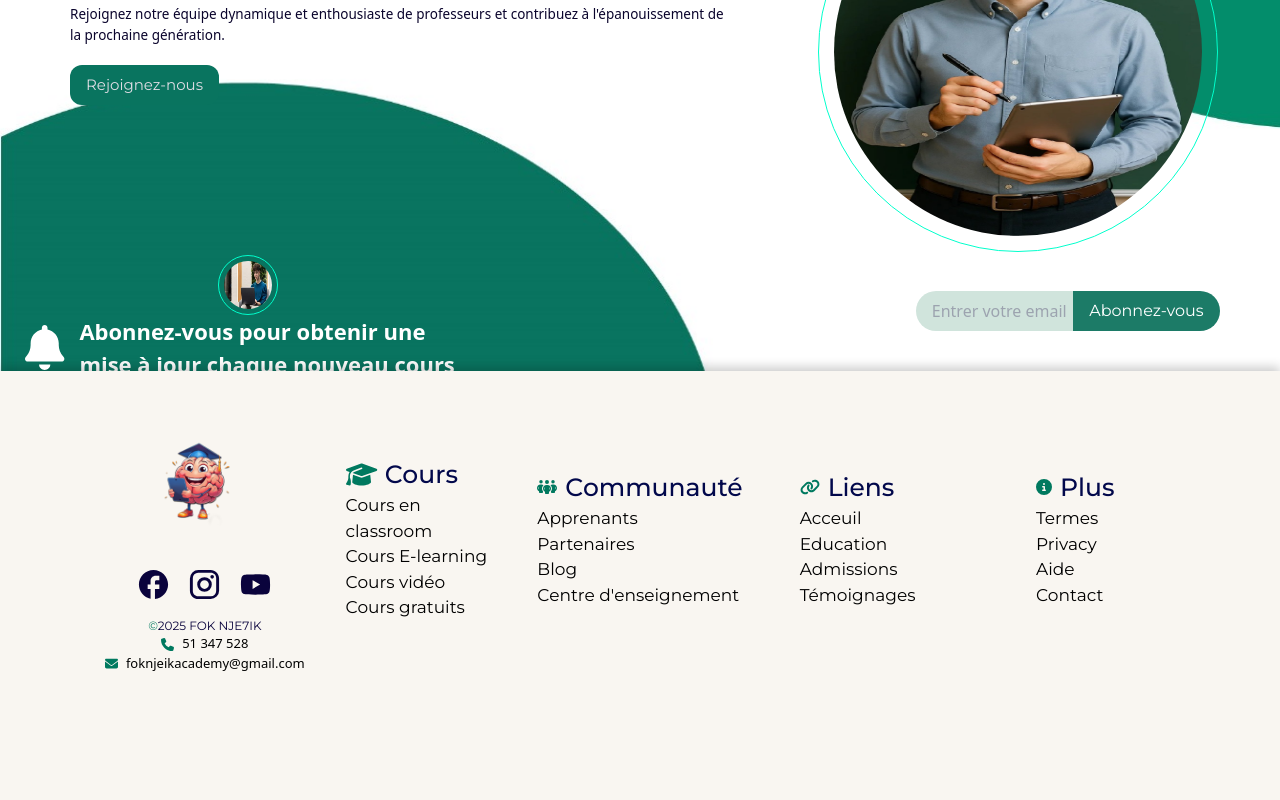
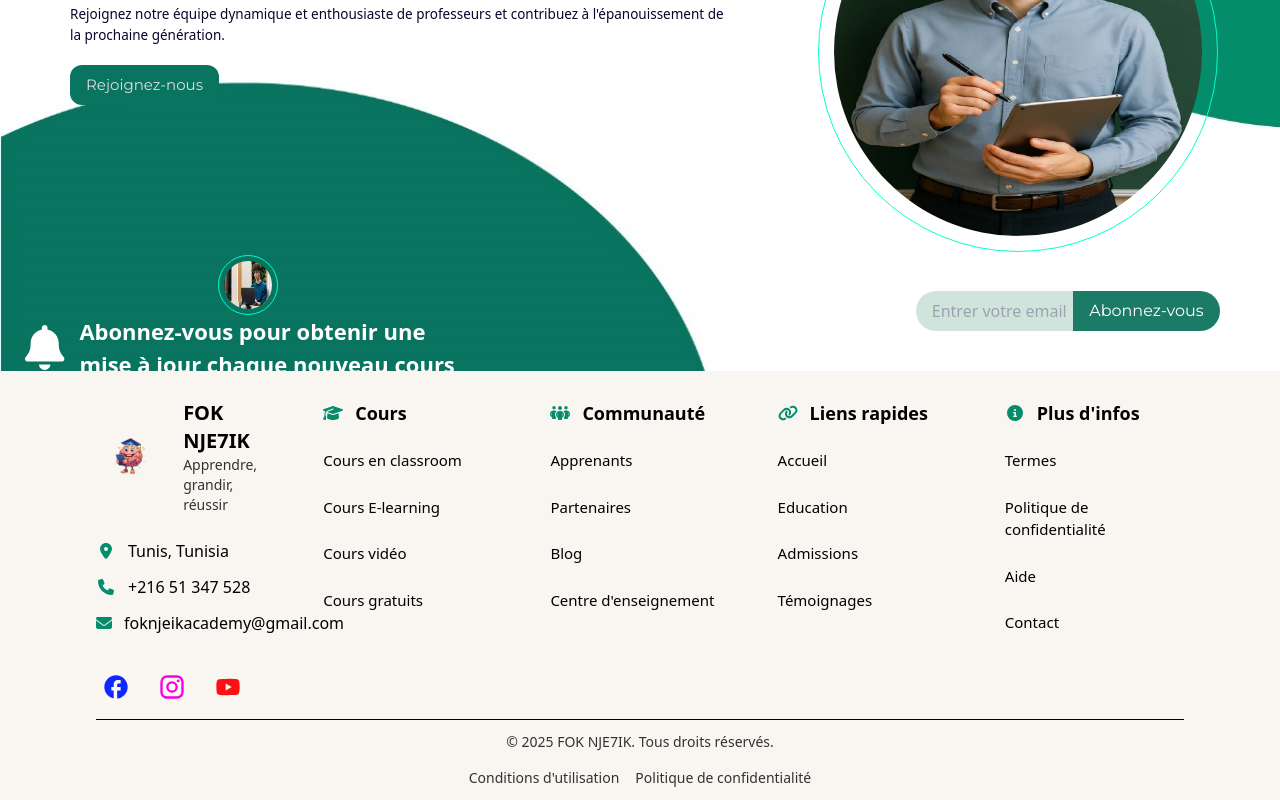
Before and after one commit to Felbled/foknje7k-front-last, a React (Create React App) app: page / in a window 1280 px wide. Shown: the part 3761-4561 px from the top of the page. Before the commit the page ends 4466 px from the top, so only its background shows below. Built offline with nearby package versions, Linux system fonts and the light colour scheme.

Commit message:
footer-resp

```diff
--- a/src/shared/footer/footer.css
+++ b/src/shared/footer/footer.css
@@ -1,46 +1,47 @@
-.father-footerContainer {
-  display: flex;
-  flex-direction: column;
+
+.footer-link {
+  font-size: 15px;
+  transition: all 0.3s ease;
+  cursor: pointer;
+  padding: 6px 0;
+  position: relative;
+  display: block;
 }
-.footerContact {
-  display: flex;
-  justify-content: center;
-  align-items: center;
-  gap: 8px;
-  font-size: 13px;
+
+.footer-link:hover {
+   color: #03be96;
+  transform: translateY(-2px);
+  cursor: pointer;
 }
-.fa {
-  color: #00795f;
+
+.footer-link::before {
+  content: '';
+  position: absolute;
+  width: 0;
+  height: 1px;
+  bottom: 0;
+  left: 50%;
+  transform: translateX(-50%);
+  background-color: #a0f0d0;
+  transition: width 0.3s ease;
 }
-.courses-title {
+
+.footer-link:hover::before {
+  width: 100%;
+}
+
+.social-link {
   display: flex;
   align-items: center;
-  gap: 8px;
+  justify-content: center;
+  width: 40px;
+  height: 40px;
+  border-radius: 50%;
+  background: rgba(255, 255, 255, 0.1);
+  transition: all 0.3s ease;
 }
-.courses-title p {
-  font-size: 25px;
-  color: rgb(2, 8, 75);
+
+.social-link:hover {
+  background: rgba(255, 255, 255, 0.2);
+  transform: translateY(-3px);
 }
-.footer-informations p {
-  font-weight: 500;
-  font-size: 17px;
-  transition: color 0.3s ease, transform 0.3s ease;
-  cursor: pointer;
-}
-.footer-informations p:hover {
-  color: #00795f;
-  transform: translateY(-2px);
-}
-.linkss a {
-  transition: color 0.3s ease, transform 0.3s ease;
-  cursor: pointer;
-}
-.fb:hover {
-  color: rgb(10, 92, 193);
-}
-.ins:hover {
-  color: rgb(246, 69, 219);
-}
-.yt:hover {
-  color: red;
-}
--- a/src/shared/footer/footer.tsx
+++ b/src/shared/footer/footer.tsx
@@ -3,128 +3,138 @@ import { Logo } from "../../assets/images";
 import FacebookOutlinedIcon from "@mui/icons-material/FacebookOutlined";
 import InstagramIcon from "@mui/icons-material/Instagram";
 import YouTubeIcon from "@mui/icons-material/YouTube";
-import "./footer.css";
 import { FontAwesomeIcon } from "@fortawesome/react-fontawesome";
-import { faCircleInfo } from "@fortawesome/free-solid-svg-icons";
 import {
+  faCircleInfo,
   faPhone,
   faEnvelope,
   faGraduationCap,
   faPeopleGroup,
   faLink,
+  faMapMarkerAlt
 } from "@fortawesome/free-solid-svg-icons";
-
+import "./footer.css";
 const Footer = () => {
   return (
-    <div className="footerContainer w-full bg-backgroundHome py-8 px-6 lg:px-32 shadow-[0_-4px_10px_rgba(0,0,0,0.2)]">
-      <div className="grid grid-cols-1 md:grid-cols-2 lg:grid-cols-5 gap-8 lg:gap-16 place-items-center text-center lg:text-left">
-        {/* Logo and Social Media */}
-        <div className="flex flex-col items-center">
+    <div className="footerContainer w-full shadow-lg	 bg-[#f9f6f1] pt-7 pb-3 px-4 sm:px-6 md:px-12 lg:px-24">
+      <div className="max-w-7xl mx-auto">
+        <div className="grid grid-cols-1 md:grid-cols-2 lg:grid-cols-5 gap-8 lg:gap-12">
+          <div className="flex flex-col items-center md:items-start space-y-6">
+            <div className="flex flex-col sm:flex-row items-center gap-3 text-center sm:text-left">
               <img
                 alt="logo"
                 src={Logo}
-            className="w-10 h-10 lg:w-40 lg:h-40 object-cover mb-1"
+                className="w-20 h-28 lg:w-20 lg:h-20 object-cover rounded-xl  "
               />
-          <div className="linkss flex space-x-4">
+              <div>
+                <h2 className="text-xl font-bold mt-2 sm:mt-0">FOK NJE7IK</h2>
+                <p className="text-sm opacity-80">Apprendre, grandir, réussir</p>
+              </div>
+            </div>
+
+            <div className="space-y-3 w-full">
+              <div className="footerContact flex items-center justify-center md:justify-start">
+                <FontAwesomeIcon icon={faMapMarkerAlt} className="fa w-5 text-center text-[#048c6b]" />
+                <p className="ml-3">Tunis, Tunisia</p>
+              </div>
+              <div className="footerContact flex items-center justify-center md:justify-start">
+                <FontAwesomeIcon icon={faPhone} className="fa w-5 text-center text-[#048c6b]" />
+                <p className="ml-3">+216 51 347 528</p>
+              </div>
+              <div className="footerContact flex items-center justify-center md:justify-start">
+                <FontAwesomeIcon icon={faEnvelope} className="fa w-5 text-center text-[#048c6b]" />
+                <p className="ml-3">foknjeikacademy@gmail.com</p>
+              </div>
+            </div>
+
+            <div className="linkss flex space-x-4 pt-2 justify-center md:justify-start">
               <a
                 href="https://www.facebook.com/profile.php?id=100069589923551"
                 target="_blank"
                 rel="noopener noreferrer"
+                className="social-link"
               >
-              <FacebookOutlinedIcon
-                className="text-title fb"
-                style={{ fontSize: 35 }}
-              />
+                <FacebookOutlinedIcon className="text-[#1028ff]" style={{ fontSize: 28 }} />
               </a>
               <a
                 href="https://www.instagram.com/fok_nje7ik?igsh=eGU5ZWI0cjFmdDBi"
                 target="_blank"
                 rel="noopener noreferrer"
+                className="social-link"
               >
-              <InstagramIcon
-                className="text-title ins"
-                style={{ fontSize: 35 }}
-              />
+                <InstagramIcon className="text-[#f501dd]" style={{ fontSize: 28 }} />
               </a>
               <a
                 href="https://youtube.com/@foknje7ik?si=Gx6DuBqwdkokJLUl"
                 target="_blank"
                 rel="noopener noreferrer"
+                className="social-link"
               >
-              <YouTubeIcon className="text-title yt" style={{ fontSize: 35 }} />
+                <YouTubeIcon className="text-[#ff1010]" style={{ fontSize: 28 }} />
               </a>
             </div>
-          <p className="text-title font-montserrat_regular text-xs mt-4">
-            <span className="fa">©</span>2025 FOK NJE7IK
-          </p>
-          <div className="father-footerContainer">
-            <div className="footerContact">
-              <FontAwesomeIcon icon={faPhone} className="fa" />
-              <p>51 347 528</p>
           </div>
-            <div className="footerContact">
-              <FontAwesomeIcon icon={faEnvelope} className="fa" />
-              <p>foknjeikacademy@gmail.com</p>
+
+          <div className="lg:col-span-1 flex flex-col items-center md:items-start">
+            <div className="courses-title flex items-center">
+              <FontAwesomeIcon icon={faGraduationCap} className="fa w-5 text-[#048c6b]" />
+              <h3 className="font-bold text-lg ml-3">Cours</h3>
+            </div>
+            <div className="footer-informations space-y-3 mt-4 w-full">
+              <p className="footer-link text-center md:text-left">Cours en classroom</p>
+              <p className="footer-link text-center md:text-left">Cours E-learning</p>
+              <p className="footer-link text-center md:text-left">Cours vidéo</p>
+              <p className="footer-link text-center md:text-left">Cours gratuits</p>
+            </div>
+          </div>
+
+          <div className="lg:col-span-1 flex flex-col items-center md:items-start">
+            <div className="courses-title flex items-center">
+              <FontAwesomeIcon icon={faPeopleGroup} className="fa w-5 text-[#048c6b]" />
+              <h3 className="font-bold text-lg ml-3">Communauté</h3>
+            </div>
+            <div className="footer-informations space-y-3 mt-4 w-full">
+              <p className="footer-link text-center md:text-left">Apprenants</p>
+              <p className="footer-link text-center md:text-left">Partenaires</p>
+              <p className="footer-link text-center md:text-left">Blog</p>
+              <p className="footer-link text-center md:text-left">Centre d'enseignement</p>
+            </div>
+          </div>
+
+          <div className="lg:col-span-1 flex flex-col items-center md:items-start">
+            <div className="courses-title flex items-center">
+              <FontAwesomeIcon icon={faLink} className="fa w-5 text-[#048c6b]" />
+              <h3 className="font-bold text-lg ml-3">Liens rapides</h3>
+            </div>
+            <div className="footer-informations space-y-3 mt-4 w-full">
+              <p className="footer-link text-center md:text-left">Accueil</p>
+              <p className="footer-link text-center md:text-left">Education</p>
+              <p className="footer-link text-center md:text-left">Admissions</p>
+              <p className="footer-link text-center md:text-left">Témoignages</p>
+            </div>
+          </div>
+
+          <div className="lg:col-span-1 flex flex-col items-center md:items-start">
+            <div className="courses-title flex items-center">
+              <FontAwesomeIcon icon={faCircleInfo} className="fa w-5 text-[#048c6b]" />
+              <h3 className="font-bold text-lg ml-3">Plus d'infos</h3>
+            </div>
+            <div className="footer-informations space-y-3 mt-4 w-full">
+              <p className="footer-link text-center md:text-left">Termes</p>
+              <p className="footer-link text-center md:text-left">Politique de confidentialité</p>
+              <p className="footer-link text-center md:text-left">Aide</p>
+              <p className="footer-link text-center md:text-left">Contact</p>
             </div>
           </div>
         </div>
 
-        {/* Courses Section */}
-        <div>
-          <div className="courses-title">
-            <FontAwesomeIcon
-              icon={faGraduationCap}
-              style={{ fontSize: "25px" }}
-              className="fa"
-            />
-            <p className="font-montserrat_medium  ">Cours</p>
-          </div>
-          <div className="footer-informations">
-            <p className="font-montserrat_regular ">Cours en classroom</p>
-            <p className="font-montserrat_regular ">Cours E-learning</p>
-            <p className="font-montserrat_regular ">Cours vidéo</p>
-            <p className="font-montserrat_regular ">Cours gratuits</p>
-          </div>
-        </div>
-
-        {/* Community Section */}
-        <div>
-          <div className="courses-title">
-            <FontAwesomeIcon icon={faPeopleGroup} className="fa" />
-            <p className="font-montserrat_medium ">Communauté</p>
-          </div>
-          <div className="footer-informations">
-            <p className="font-montserrat_regular ">Apprenants</p>
-            <p className="font-montserrat_regular ">Partenaires</p>
-            <p className="font-montserrat_regular ">Blog</p>
-            <p className="font-montserrat_regular ">Centre d'enseignement</p>
-          </div>
-        </div>
-
-        {/* Quick Links Section */}
-        <div>
-          <div className="courses-title">
-            <FontAwesomeIcon icon={faLink} className="fa" />
-            <p className="font-montserrat_medium">Liens</p>
-          </div>
-          <div className="footer-informations">
-            <p className="font-montserrat_regular ">Acceuil</p>
-            <p className="font-montserrat_regular ">Education</p>
-            <p className="font-montserrat_regular ">Admissions</p>
-            <p className="font-montserrat_regular ">Témoignages</p>
-          </div>
-        </div>
-
-        <div>
-          <div className="courses-title">
-            <FontAwesomeIcon icon={faCircleInfo} className="fa" />
-            <p className="font-montserrat_medium">Plus</p>
-          </div>
-          <div className="footer-informations">
-            <p className="font-montserrat_regular ">Termes</p>
-            <p className="font-montserrat_regular ">Privacy</p>
-            <p className="font-montserrat_regular ">Aide</p>
-            <p className="font-montserrat_regular ">Contact</p>
+        <div className="mt-3 pt-3 border-t border/20 flex flex-col justify-center items-center gap-4 text-center">
+          <p className="text-sm opacity-80">
+            <span className="fa">©</span> 2025 FOK NJE7IK. Tous droits réservés.
+          </p>
+          <div className="flex flex-wrap justify-center gap-4">
+            <p className="text-sm opacity-80">Conditions d'utilisation</p>
+            <p className="text-sm opacity-80">Politique de confidentialité</p>
           </div>
         </div>
       </div>
```
Lines whose indentation alone changed are shown as unchanged.
